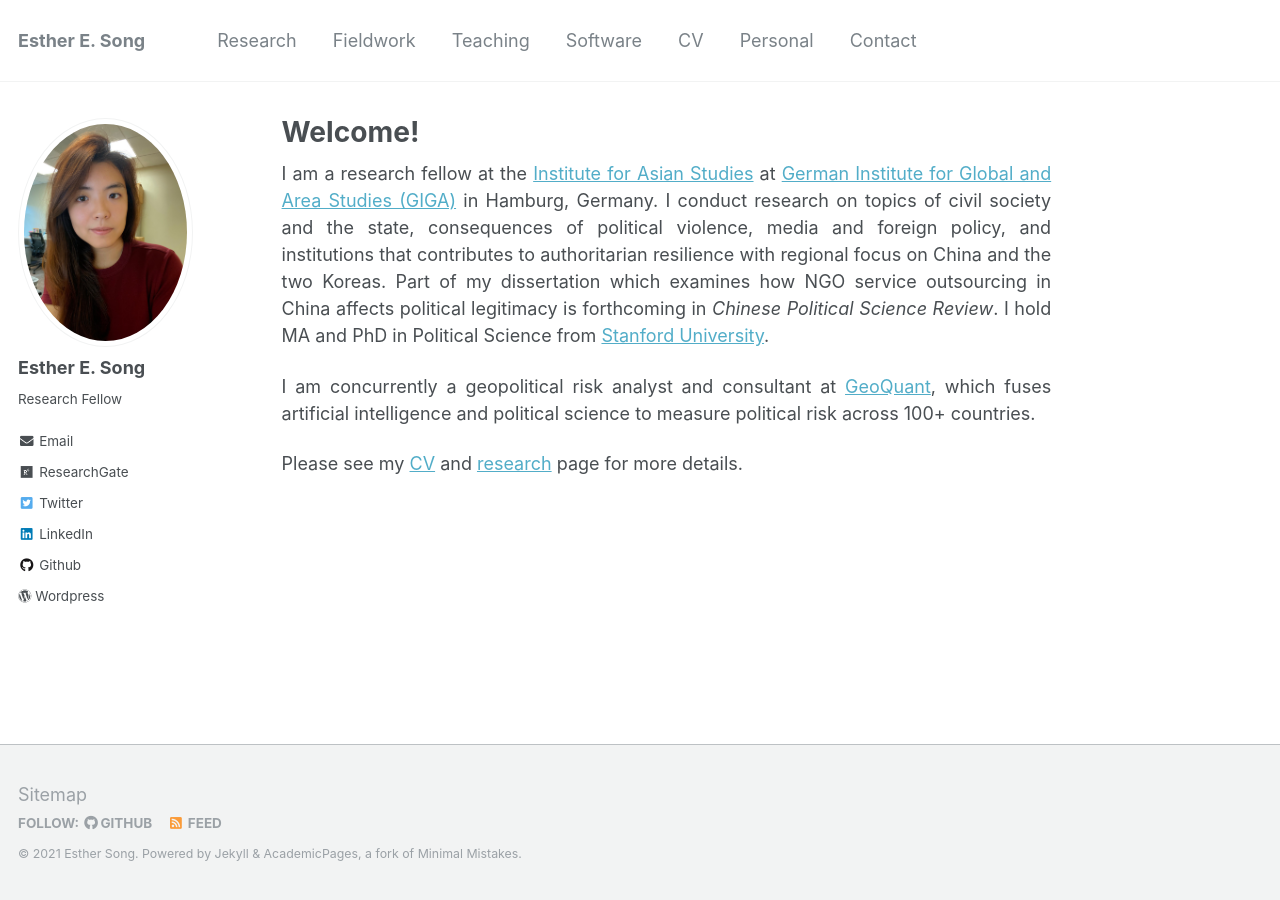
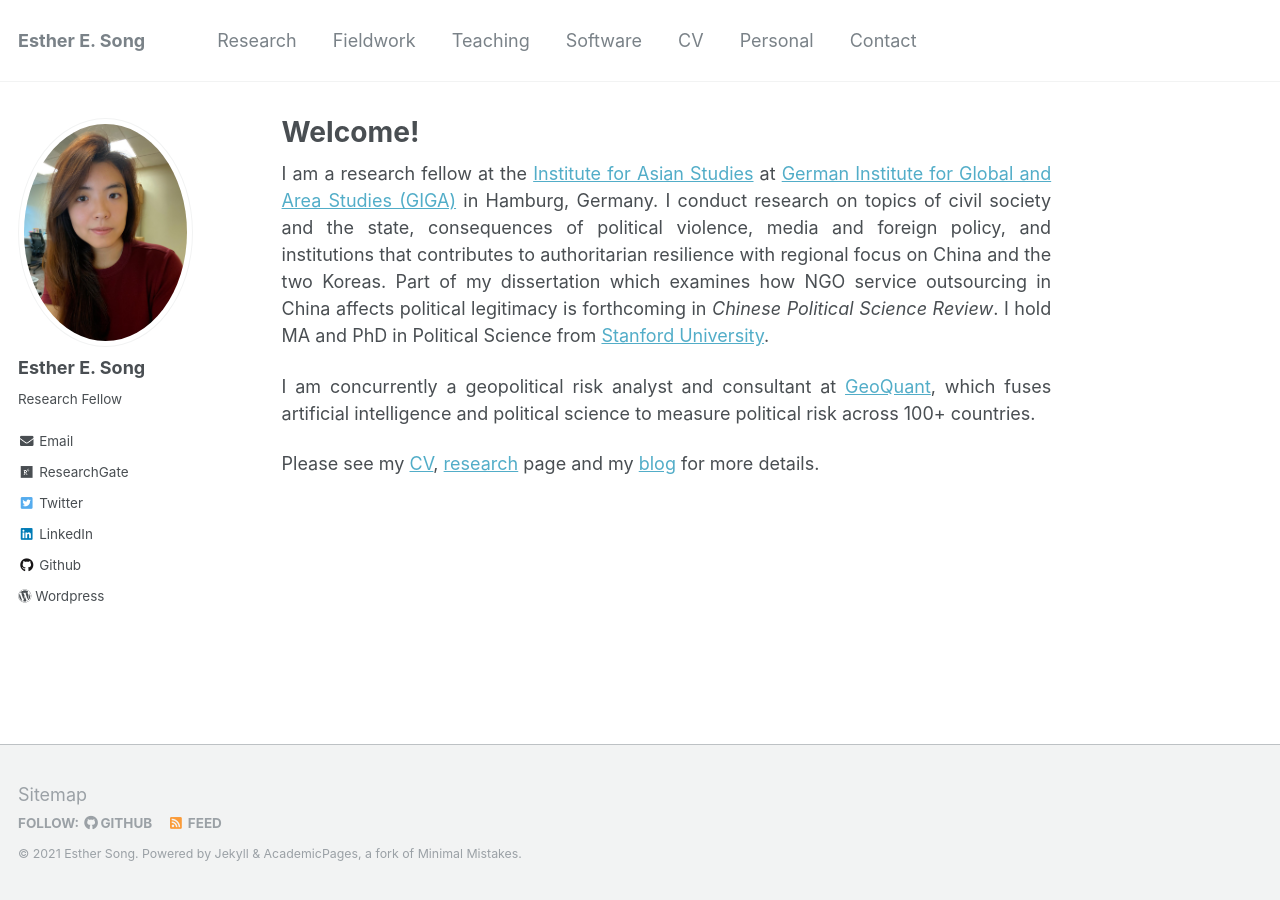
Before and after one commit to ehsong/ehsong.github.io, a Jekyll site: the page built from _pages/about.md, in a window 1280 px wide. Built offline with Jekyll 4.4.1, drawn with Linux system fonts in a browser that asks for light colours.

Commit message:
Update about.md

```diff
--- a/_pages/about.md
+++ b/_pages/about.md
@@ -11,4 +11,4 @@ I am a research fellow at the [Institute for Asian Studies](https://www.giga-ham
 
 I am concurrently a geopolitical risk analyst and consultant at [GeoQuant](https://geoquant.com/), which fuses artificial intelligence and political science to measure political risk across 100+ countries.
 
-Please see my [CV](https://www.dropbox.com/s/e8ymirv9c1fcg2f/Song_CV_December_2021.pdf?dl=0) and [research](https://ehsong.github.io/research/) page for more details.
+Please see my [CV](https://www.dropbox.com/s/e8ymirv9c1fcg2f/Song_CV_December_2021.pdf?dl=0), [research](https://ehsong.github.io/research/) page and my [blog](https://esthersong.blog) for more details.
```
